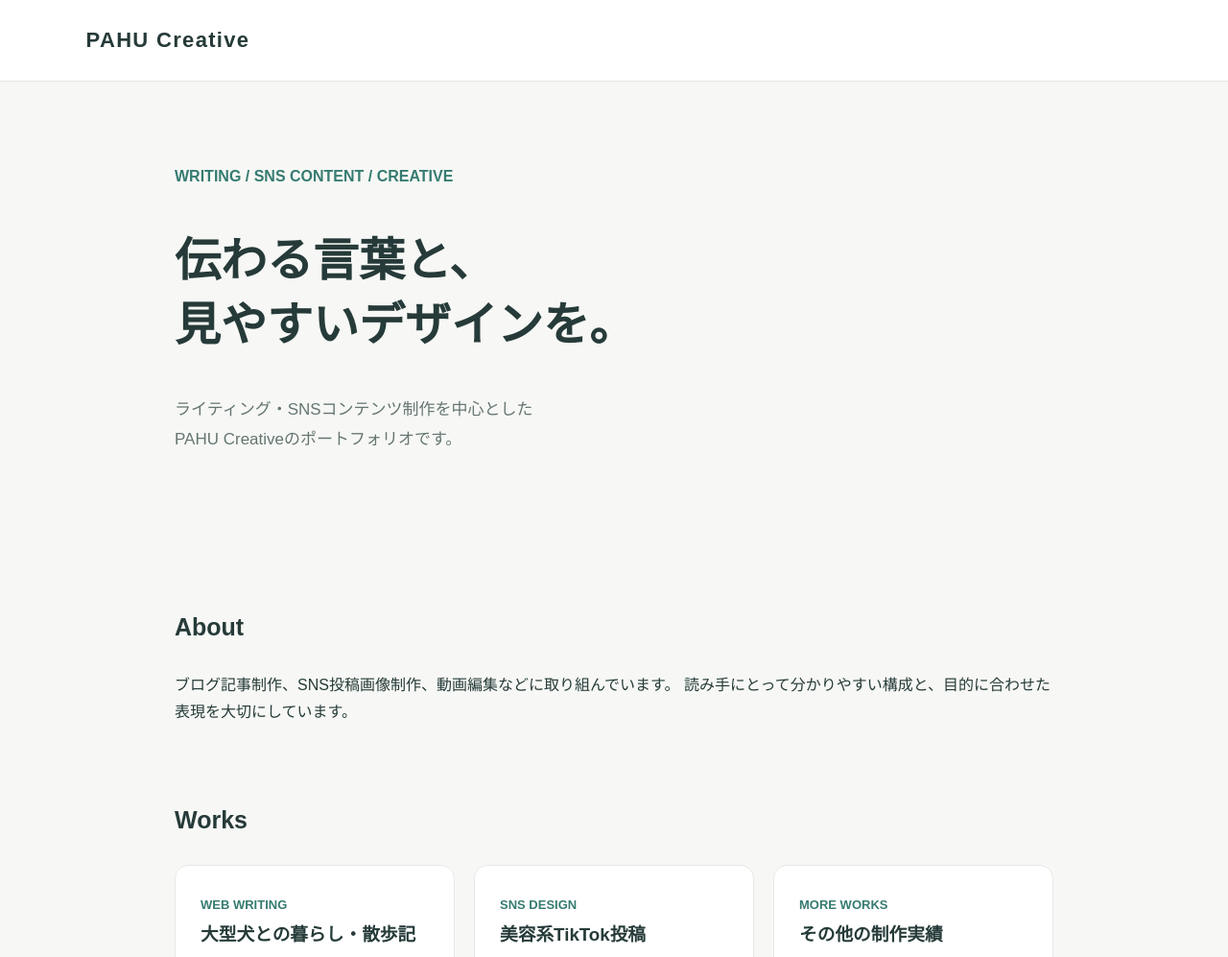
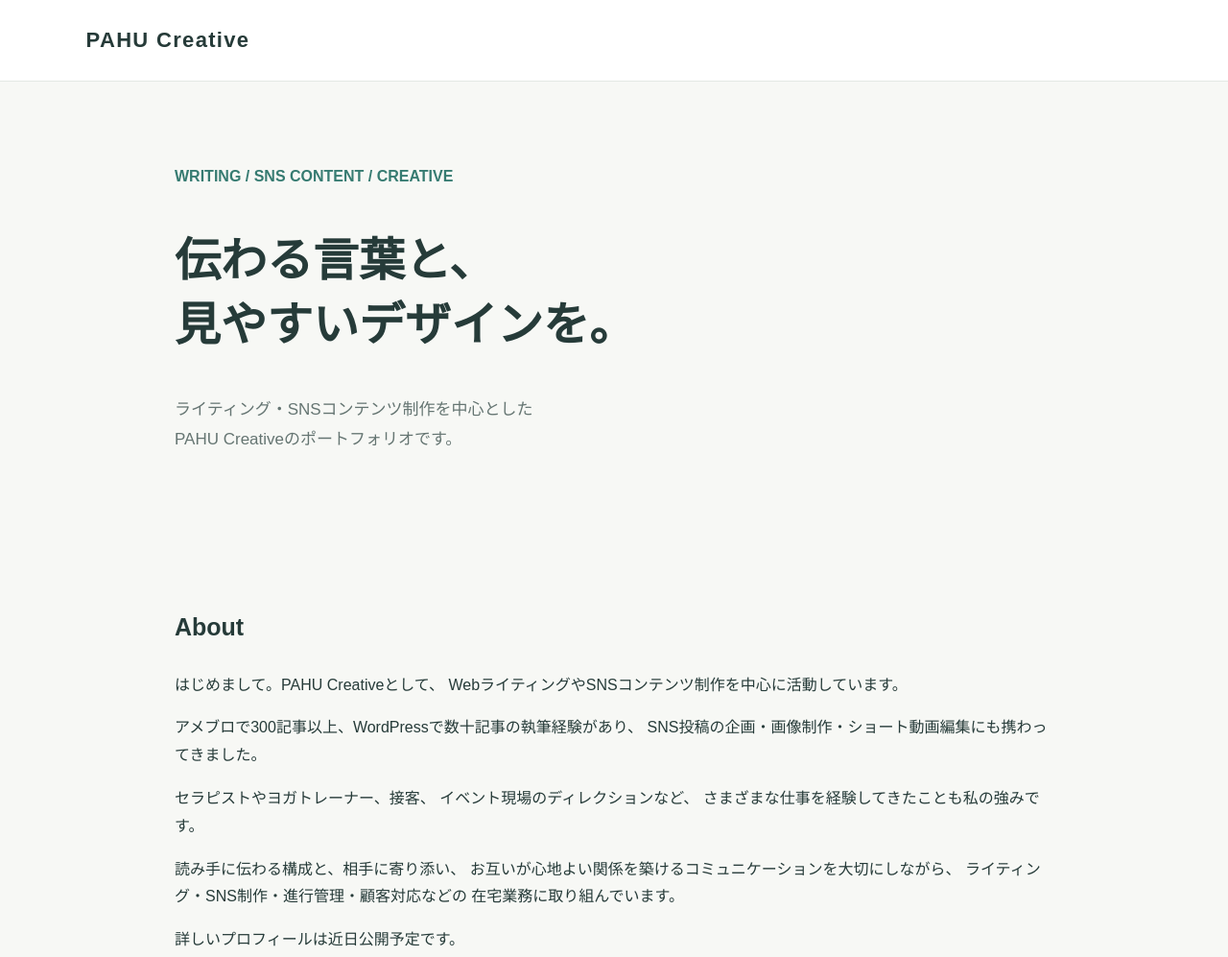
Before and after one commit to yayoi000309/pahu-creative, a plain HTML site: page index.html in a window 1280 px wide. Shown: the top 997 px of the page at 96% size. Drawn offline with Linux system fonts and the light colour scheme.

Commit message:
Revise 'About' section with updated information
Updated the 'About' section with new content detailing experience and services offered.

```diff
--- a/index.html
+++ b/index.html
@@ -60,14 +60,37 @@
     </section>
 
     <section>
-      <h2>About</h2>
-      <p>
-        ブログ記事制作、SNS投稿画像制作、動画編集などに取り組んでいます。
-        読み手にとって分かりやすい構成と、目的に合わせた表現を大切にしています。
-      </p>
-    </section>
+  <h2>About</h2>
 
-    <section>
+  <p>
+    はじめまして。PAHU Creativeとして、
+    WebライティングやSNSコンテンツ制作を中心に活動しています。
+  </p>
+
+  <p>
+    アメブロで300記事以上、WordPressで数十記事の執筆経験があり、
+    SNS投稿の企画・画像制作・ショート動画編集にも携わってきました。
+  </p>
+
+  <p>
+    セラピストやヨガトレーナー、接客、
+    イベント現場のディレクションなど、
+    さまざまな仕事を経験してきたことも私の強みです。
+  </p>
+
+  <p>
+    読み手に伝わる構成と、相手に寄り添い、
+    お互いが心地よい関係を築けるコミュニケーションを大切にしながら、
+    ライティング・SNS制作・進行管理・顧客対応などの
+    在宅業務に取り組んでいます。
+  </p>
+
+  <p>
+    詳しいプロフィールは近日公開予定です。
+  </p>
+</section>
+
+　　<section>
       <h2>Works</h2>
       <div class="cards">
         <article class="card">
```
